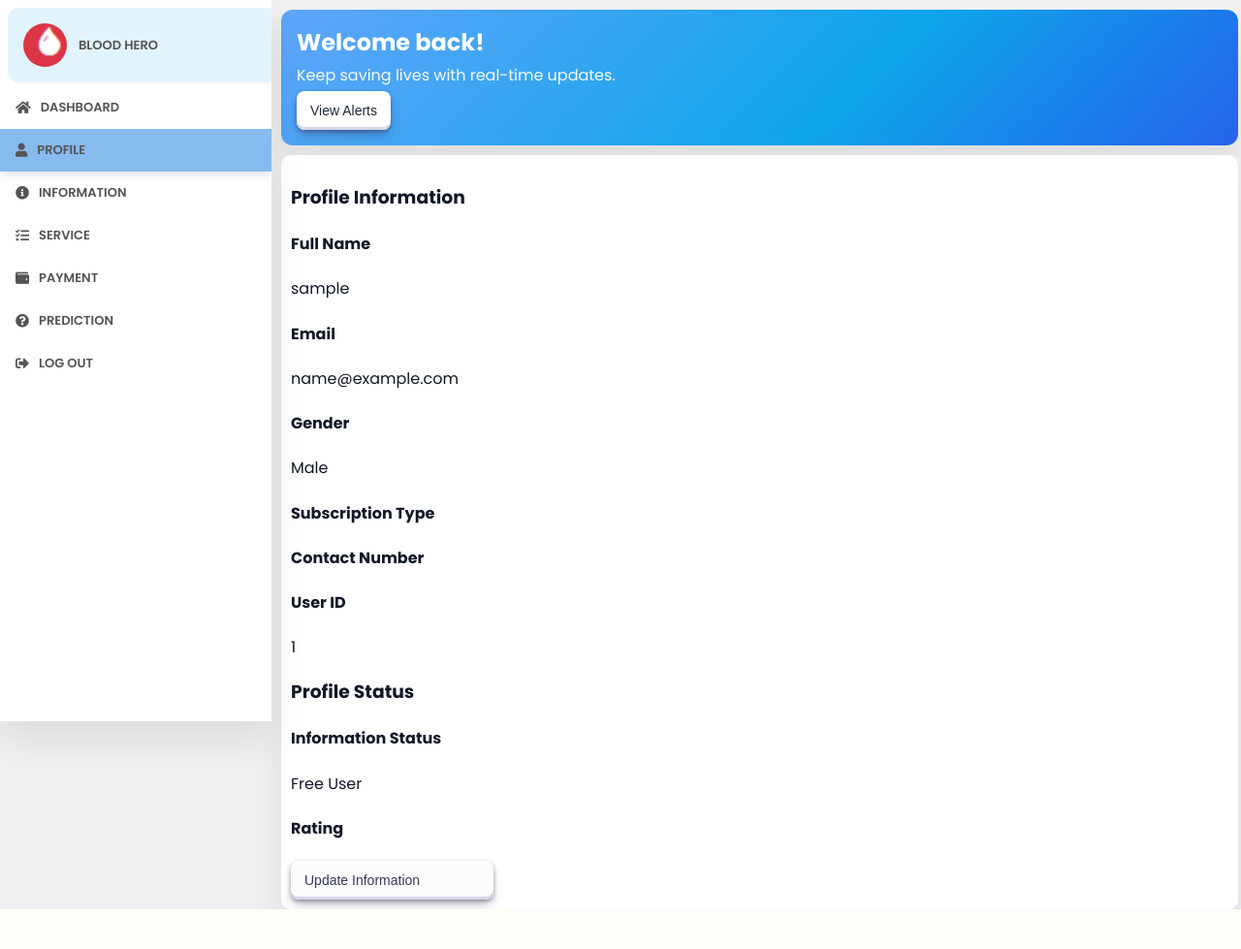
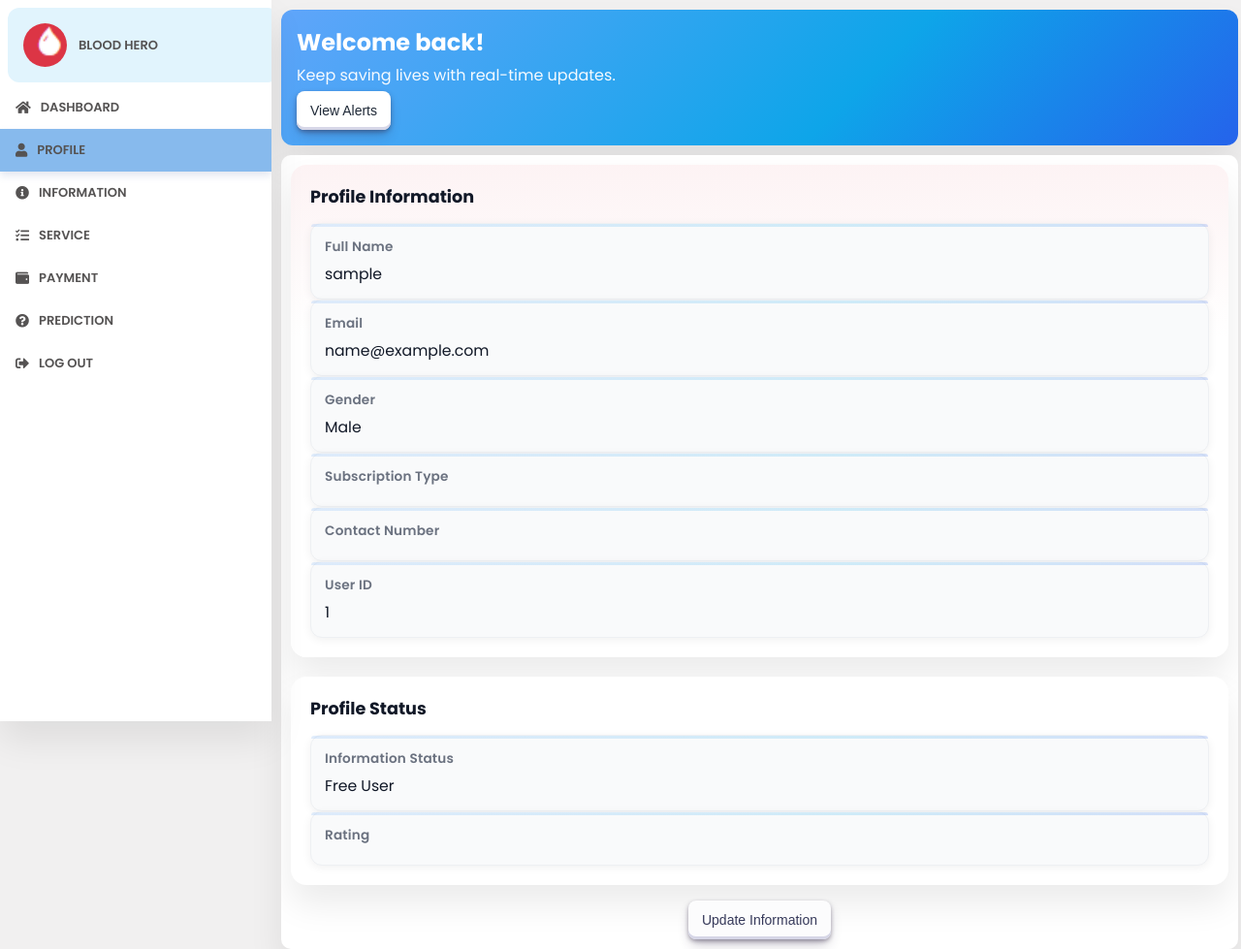
Before and after one commit to hasibhasan-github/IUB_CSE309_WebApplication_Blood_Donation_Management_System, a Flask app: page /Hprofile in a window 1280 px wide. Shown: the part 56-1035 px from the top of the page at 97% size. Before the commit the page ends 994 px from the top, so only its background shows below. Run offline with Flask 3, Linux system fonts and the light colour scheme; the visitor is signed in with stand-in values (Sample User, id 1).

Commit message:
@hasibhasan-github

```diff
--- a/website/static/css/base.css
+++ b/website/static/css/base.css
@@ -390,3 +390,101 @@ body.nav-collapsed .sidebar .nav-item{
 @media (max-width: 991.98px){
   .main{ margin-left: 0 !important; }
 }
+
+
+/* ---------- Profile: elegant mini-cards ---------- */
+/* ---------- Profile: elegant mini-cards ---------- */
+/* ---------- Profile: elegant mini-cards ---------- */
+/* ---------- Profile: elegant mini-cards ---------- */
+.course-box .info,
+.course-box .projects{
+background: var(--card-bg);
+border-radius: var(--radius);
+box-shadow: var(--shadow);
+padding: 20px;
+}
+
+.course-box .info h3,
+.course-box .projects h3{
+margin: 0 0 14px;
+font-size: 1.1rem;
+}
+
+/* Grid for rows of data /
+.info_data,
+.projects_data{
+display: grid;
+grid-template-columns: repeat(auto-fit, minmax(220px, 1fr));
+gap: 12px;
+margin-bottom: 10px; / stack multiple grids nicely */
+
+
+/* Mini-card look for each field */
+.info_data .data,
+.projects_data .data{
+background: #f9fafb;
+border-radius: 12px;
+padding: 14px;
+position: relative;
+box-shadow: 0 2px 10px rgba(0,0,0,.06);
+border: 1px solid #eef0f3;
+transition: transform .15s ease, box-shadow .15s ease, border-color .15s ease;
+}
+
+.info_data .data:hover,
+.projects_data .data:hover{
+transform: translateY(-2px);
+box-shadow: 0 8px 24px rgba(0,0,0,.08);
+border-color: rgba(0,0,0,.06);
+}
+
+/* Labels + values */
+.info_data .data h4,
+.projects_data .data h4{
+margin: 0 0 6px;
+font-size: .85rem;
+font-weight: 600;
+letter-spacing: .2px;
+color: var(--muted);
+}
+
+.info_data .data p,
+.projects_data .data p{
+margin: 0;
+font-size: .98rem;
+color: var(--text);
+word-break: break-word;
+}
+
+/* Accent divider line at the top of each mini-card */
+.info_data .data::before,
+.projects_data .data::before{
+content: "";
+position: absolute;
+inset: 0 0 auto 0;
+height: 3px;
+border-top-left-radius: 12px;
+border-top-right-radius: 12px;
+background: var(--accent-grad);
+opacity: .18;
+}
+
+/* Make the primary section header sit on a subtle accent background */
+.course-box .info{
+background:
+linear-gradient(0deg, #fff 65%, rgba(220,53,69,.06) 100%);
+}
+
+/* Button row center + spacing */
+.course-box .action-row{
+margin-top: 16px;
+text-align: center;
+}
+
+/* Mobile polish */
+@media (max-width: 479.98px){
+.info_data .data,
+.projects_data .data{
+padding: 12px;
+}
+}
--- a/website/templates/HeroProfile.html
+++ b/website/templates/HeroProfile.html
@@ -24,11 +24,13 @@ Dashboard • Blood Donation
 {% block section %}
 
 <div class="course-box">
-
   <div class="wrapper">
     <div class="right">
+
+      <!-- Profile Information -->
       <div class="info">
         <h3>Profile Information</h3>
+
         <div class="info_data">
           <div class="data">
             <h4>Full Name</h4>
@@ -39,6 +41,7 @@ Dashboard • Blood Donation
             <p>{{ user.email }}</p>
           </div>
         </div>
+
         <div class="info_data">
           <div class="data">
             <h4>Gender</h4>
@@ -49,6 +52,7 @@ Dashboard • Blood Donation
             <p>{{ user.userType }}</p>
           </div>
         </div>
+
         <div class="info_data">
           <div class="data">
             <h4>Contact Number</h4>
@@ -61,7 +65,8 @@ Dashboard • Blood Donation
         </div>
       </div>
 
-  <div class="projects">
+      <!-- Profile Status -->
+      <div class="projects" style="margin-top:20px;">
         <h3>Profile Status</h3>
         <div class="projects_data">
           <div class="data">
@@ -74,9 +79,16 @@ Dashboard • Blood Donation
           </div>
         </div>
       </div>
+
+      <!-- Update Button -->
+      <div class="action-row">
+        <input type="button" value="Update Information" class="button-30" role="button">
+      </div>
+
     </div>
   </div>
-<input type="update" value="Update Information" class="button-30" role="button" readonly>
 </div>
 
+
+
 {% endblock %}
```
Lines whose indentation alone changed are shown as unchanged.
